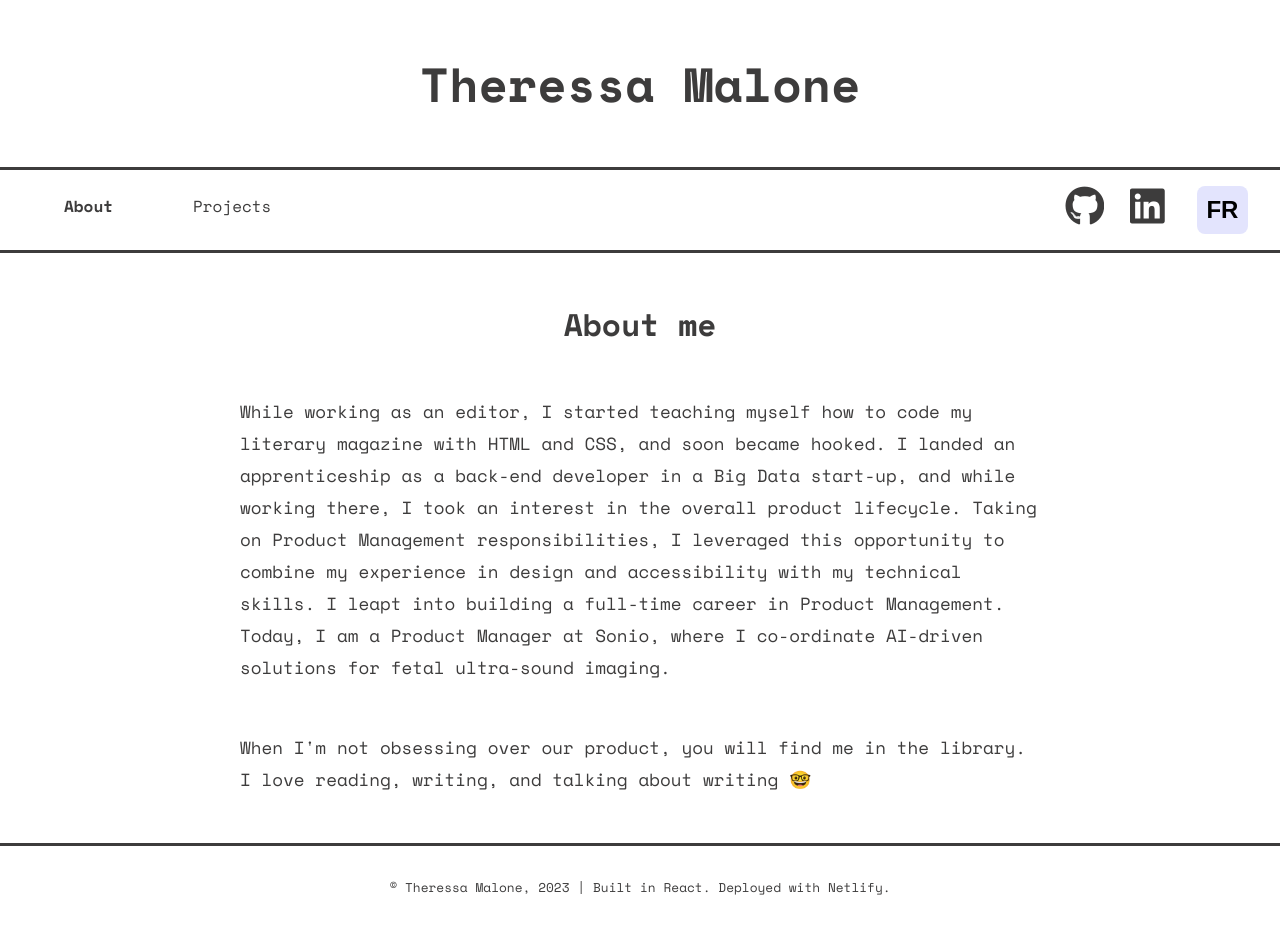
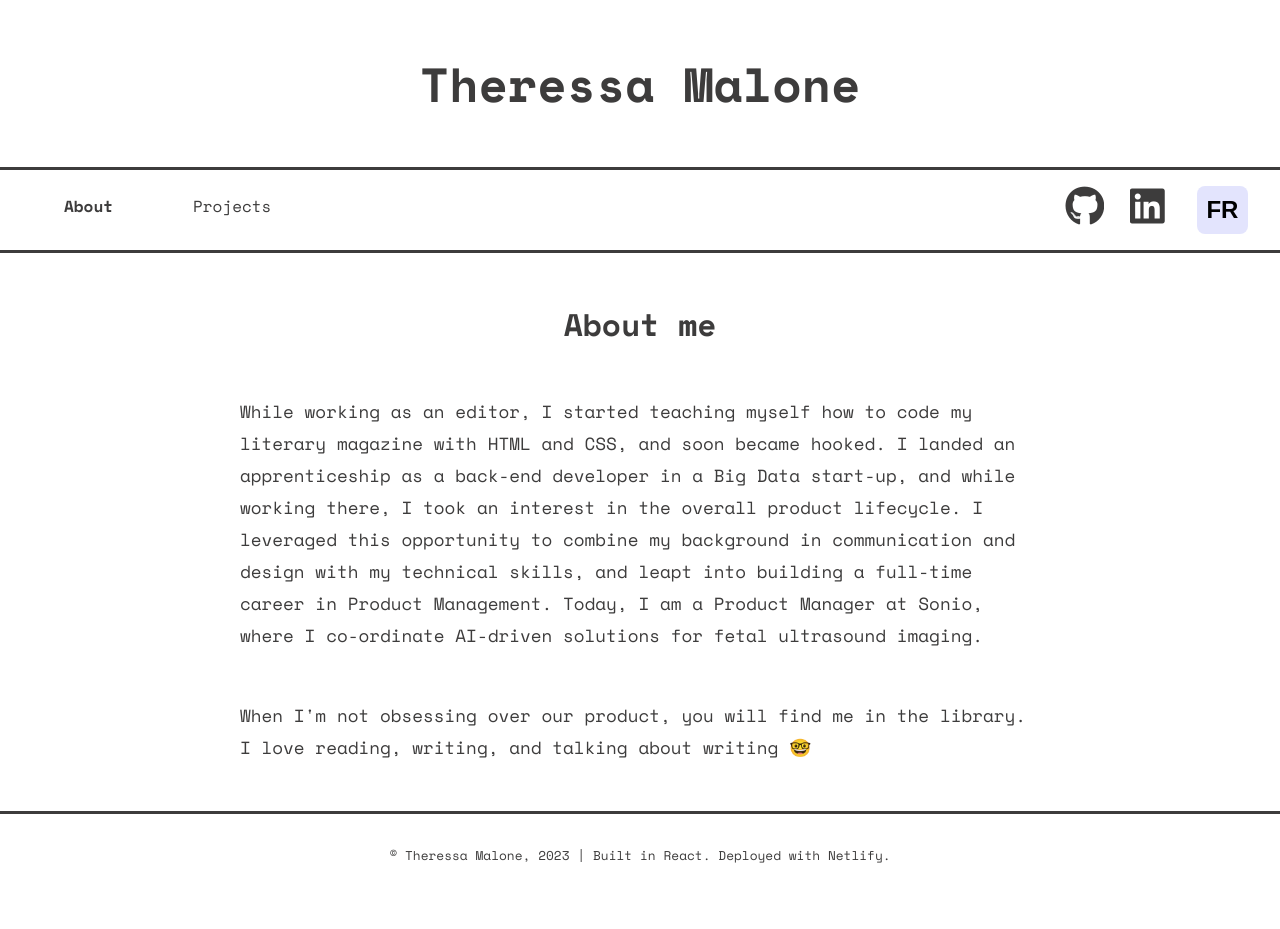
Before and after one commit to tssa017/portfolio, a React (Create React App) app: page /about in a window 1280 px wide. After the commit the page ends 897 px from the top, so only its background shows below. Built offline with nearby package versions, Linux system fonts and the light colour scheme; a web font is replaced by a local one.

Commit message:
:art: wording

```diff
--- a/src/components/bio/Bio.js
+++ b/src/components/bio/Bio.js
@@ -14,8 +14,8 @@ function Bio() {
                     </h2>
                     <Paragraph className="bio__para">
                         {isEnglishClicked
-                            ? 'While working as an editor, I started teaching myself how to code my literary magazine with HTML and CSS, and soon became hooked. I landed an apprenticeship as a back-end developer in a Big Data start-up, and while working there, I took an interest in the overall product lifecycle. Taking on Product Management responsibilities, I leveraged this opportunity to combine my experience in design and accessibility with my technical skills. I leapt into building a full-time career in Product Management. Today, I am a Product Manager at Sonio, where I co-ordinate AI-driven solutions for fetal ultra-sound imaging.'
-                            : "En travaillant comme rédactrice, j'ai commencé à apprendre à coder moi-même mon magazine littéraire avec HTML et CSS, et je suis rapidement devenue passionée. J'ai décroché un apprentissage en tant que développeuse back-end dans une start-up spécialisée dans le Big Data. Pendant que je travaillais là-bas, je me suis intéressé au cycle de vie complet des produits. En assumant des responsabilités en gestion de produit, j'ai saisi l'opportunité de combiner mon expérience en design et accessibilité avec mes compétences techniques. Je me suis lancé à plein temps dans une carrière en gestion de produit. Aujourd'hui, je suis Product Manager chez Sonio, où je coordonne des solutions basées sur l'IA pour l'imagerie échographique fœtale."}
+                            ? 'While working as an editor, I started teaching myself how to code my literary magazine with HTML and CSS, and soon became hooked. I landed an apprenticeship as a back-end developer in a Big Data start-up, and while working there, I took an interest in the overall product lifecycle. I leveraged this opportunity to combine my background in communication and design with my technical skills, and leapt into building a full-time career in Product Management. Today, I am a Product Manager at Sonio, where I co-ordinate AI-driven solutions for fetal ultrasound imaging.'
+                            : "En travaillant comme rédactrice, j'ai commencé à apprendre à coder moi-même mon magazine littéraire avec HTML et CSS, et je suis rapidement devenue passionée. J'ai décroché un apprentissage en tant que développeuse back-end dans une start-up spécialisée dans le Big Data. Pendant que je travaillais là-bas, je me suis intéressé au cycle de vie complet des produits. J'ai saisi cette opportunité pour combiner mon expérience en communication et en design avec mes compétences techniques, et me lancer dans une carrière à temps plein en gestion de produit. Aujourd'hui, je suis Product Manager chez Sonio, où je coordonne des solutions basées sur l'IA pour l'imagerie échographique fœtale."}
                     </Paragraph>
                     <Paragraph className="bio__para">
                         {isEnglishClicked
```
